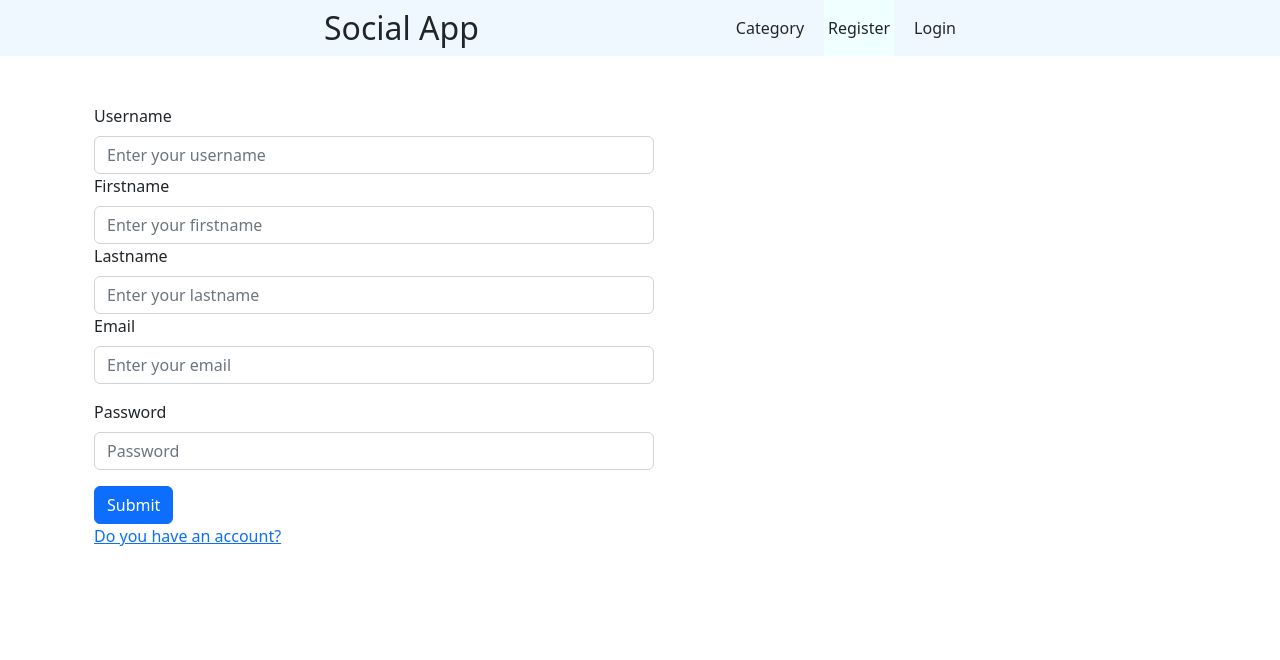
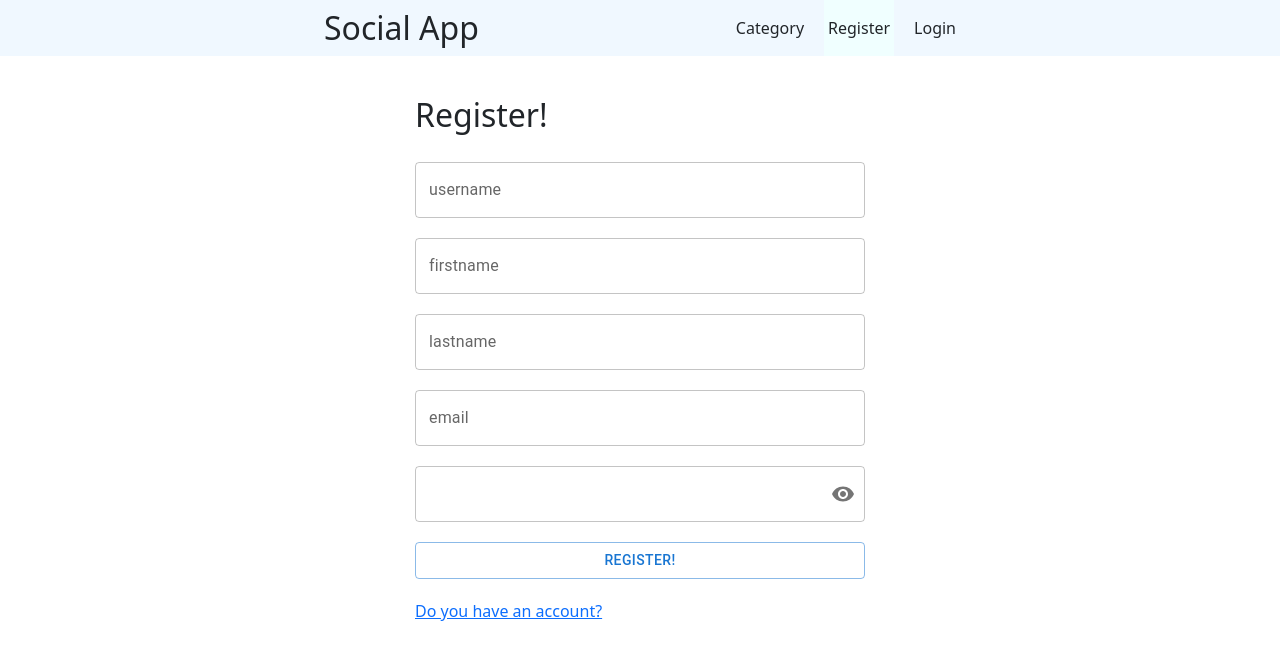
Before and after one commit to kairaa/social-app-react, a React (Create React App) app: page /register in a window 1280 px wide. Shown: the top 660 px of the page. Built offline with nearby package versions, Linux system fonts and the light colour scheme.

Commit message:
Login and Register page design changed, some changes on Posts page

```diff
--- a/src/components/Posts/Post/Post.js
+++ b/src/components/Posts/Post/Post.js
@@ -6,8 +6,6 @@ export const Post = (props) => {
   const token = localStorage.getItem("jwtToken");
   const decode = token ? jwtDecode(token) : null;
   let activeUserId = token ? decode.uid : null;
-
-  console.log(props.context + " : " + props.postDate);
 
   return activeUserId == props.id ? (
     <PostCard
--- a/src/components/Posts/Post/Posts.css
+++ b/src/components/Posts/Post/Posts.css
@@ -1,6 +1,3 @@
-.posts {
-  width: 75rem;
-}
 .newsfeed {
   margin: 40px auto;
 }
--- a/src/components/Posts/Post/Posts.js
+++ b/src/components/Posts/Post/Posts.js
@@ -1,3 +1,4 @@
+import { Box } from "@mui/material";
 import { useEffect, useState } from "react";
 import PostService from "../../../services/postService";
 import AddPostForm from "../../AddPostForm";
@@ -29,15 +30,27 @@ export const Posts = () => {
   });
 
   return token !== null ? (
-    <div className="newsfeed">
+    <Box
+      sx={{
+        margin: "40px auto",
+      }}
+    >
       <AddPostForm></AddPostForm>
       <h2 className="newsfeedTitle">Newsfeed</h2>
       {postItems}
-    </div>
+    </Box>
   ) : (
-    <div className="newsfeed">
+    <Box
+      sx={{
+        margin: "40px auto",
+        width: "fit-content",
+      }}
+    >
       <h2 className="newsfeedTitle">Newsfeed</h2>
       {postItems}
-    </div>
+    </Box>
   );
 };
+
+/*
+ */
--- a/src/pages/Login.js
+++ b/src/pages/Login.js
@@ -1,8 +1,21 @@
-import Button from "react-bootstrap/Button";
+//import Button from "react-bootstrap/Button";
 import Form from "react-bootstrap/Form";
 import { useNavigate } from "react-router-dom";
 import { useEffect, useState } from "react";
 import { Link } from "react-router-dom";
+import { TextField } from "@mui/material";
+import { Box } from "@mui/system";
+import InputLabel from "@mui/material/InputLabel";
+import IconButton from "@mui/material/IconButton";
+import Input from "@mui/material/Input";
+import FilledInput from "@mui/material/FilledInput";
+import OutlinedInput from "@mui/material/OutlinedInput";
+import InputAdornment from "@mui/material/InputAdornment";
+import FormHelperText from "@mui/material/FormHelperText";
+import FormControl from "@mui/material/FormControl";
+import Visibility from "@mui/icons-material/Visibility";
+import VisibilityOff from "@mui/icons-material/VisibilityOff";
+import { Button } from "@mui/material";
 
 const Login = () => {
   const [token, setToken] = useState("");
@@ -11,12 +24,20 @@ const Login = () => {
   const [userInput, setUserInput] = useState({
     username: "",
     password: "",
+    showPassword: false,
   });
 
   const handleChange = (e) => {
     setUserInput({
       ...userInput,
       [e.target.name]: e.target.value,
+    });
+  };
+
+  const handleClickShowPassword = () => {
+    setUserInput({
+      ...userInput,
+      showPassword: !userInput.showPassword,
     });
   };
 
@@ -70,9 +91,55 @@ const Login = () => {
     } else {
       alert("Check your inputs again");
     }
+    console.log(userInput);
   }
 
   return (
+    <Box
+      sx={{
+        display: "flex",
+        flexDirection: "column",
+        width: "450px",
+        margin: "40px auto",
+        gap: "20px",
+      }}
+    >
+      <h2>Login!</h2>
+      <TextField
+        name="username"
+        label="username"
+        onChange={handleChange}
+      ></TextField>
+      <OutlinedInput
+        type={userInput.showPassword ? "text" : "password"}
+        value={userInput.password}
+        name="password"
+        label="Password"
+        onChange={handleChange}
+        endAdornment={
+          <InputAdornment position="end">
+            <IconButton
+              aria-label="toggle password visibility"
+              onClick={handleClickShowPassword}
+              edge="end"
+            >
+              {userInput.showPassword ? <VisibilityOff /> : <Visibility />}
+            </IconButton>
+          </InputAdornment>
+        }
+      />
+      <Button variant="outlined" onClick={sendRequest}>
+        Log In!
+      </Button>
+      <Link to={"/register"}>Don't you have an account?</Link>
+    </Box>
+  );
+};
+
+export default Login;
+
+/*
+(
     <div>
       <Form>
         <Form.Group className="mb-3" controlId="formBasicEmail">
@@ -104,6 +171,4 @@ const Login = () => {
       <Link to={"/register"}>Don't you have an account?</Link>
     </div>
   );
-};
-
-export default Login;
+*/
--- a/src/pages/Register.js
+++ b/src/pages/Register.js
@@ -1,9 +1,19 @@
-import Button from "react-bootstrap/Button";
 import Form from "react-bootstrap/Form";
 import "./Login.css";
 import { useNavigate } from "react-router-dom";
 import { useEffect, useState } from "react";
 import { Link } from "react-router-dom";
+import { TextField } from "@mui/material";
+import { Box } from "@mui/system";
+import InputLabel from "@mui/material/InputLabel";
+import IconButton from "@mui/material/IconButton";
+import Input from "@mui/material/Input";
+import FilledInput from "@mui/material/FilledInput";
+import OutlinedInput from "@mui/material/OutlinedInput";
+import InputAdornment from "@mui/material/InputAdornment";
+import Visibility from "@mui/icons-material/Visibility";
+import VisibilityOff from "@mui/icons-material/VisibilityOff";
+import { Button } from "@mui/material";
 
 const Register = () => {
   const [isRegistered, setIsRegistered] = useState(false);
@@ -20,6 +30,13 @@ const Register = () => {
     setUserInput({
       ...userInput,
       [e.target.name]: e.target.value,
+    });
+  };
+
+  const handleClickShowPassword = () => {
+    setUserInput({
+      ...userInput,
+      showPassword: !userInput.showPassword,
     });
   };
 
@@ -77,6 +94,62 @@ const Register = () => {
   }
 
   return (
+    <Box
+      sx={{
+        display: "flex",
+        flexDirection: "column",
+        width: "450px",
+        margin: "40px auto",
+        gap: "20px",
+      }}
+    >
+      <h2>Register!</h2>
+      <TextField
+        name="username"
+        label="username"
+        onChange={handleChange}
+      ></TextField>
+      <TextField
+        name="firstname"
+        label="firstname"
+        onChange={handleChange}
+      ></TextField>
+      <TextField
+        name="lastname"
+        label="lastname"
+        onChange={handleChange}
+      ></TextField>
+      <TextField name="email" label="email" onChange={handleChange}></TextField>
+      <OutlinedInput
+        type={userInput.showPassword ? "text" : "password"}
+        value={userInput.password}
+        name="password"
+        label="Password"
+        onChange={handleChange}
+        endAdornment={
+          <InputAdornment position="end">
+            <IconButton
+              aria-label="toggle password visibility"
+              onClick={handleClickShowPassword}
+              edge="end"
+            >
+              {userInput.showPassword ? <VisibilityOff /> : <Visibility />}
+            </IconButton>
+          </InputAdornment>
+        }
+      />
+      <Button variant="outlined" onClick={sendRequest}>
+        Register!
+      </Button>
+      <Link to={"/register"}>Do you have an account?</Link>
+    </Box>
+  );
+};
+
+export default Register;
+
+/*
+(
     <div className="container mt-5 mx-auto">
       <Form>
         <Form.Group className="mb-3" controlId="formBasicEmail">
@@ -129,6 +202,4 @@ const Register = () => {
       <Link to={"/login"}>Do you have an account?</Link>
     </div>
   );
-};
-
-export default Register;
+*/
```
